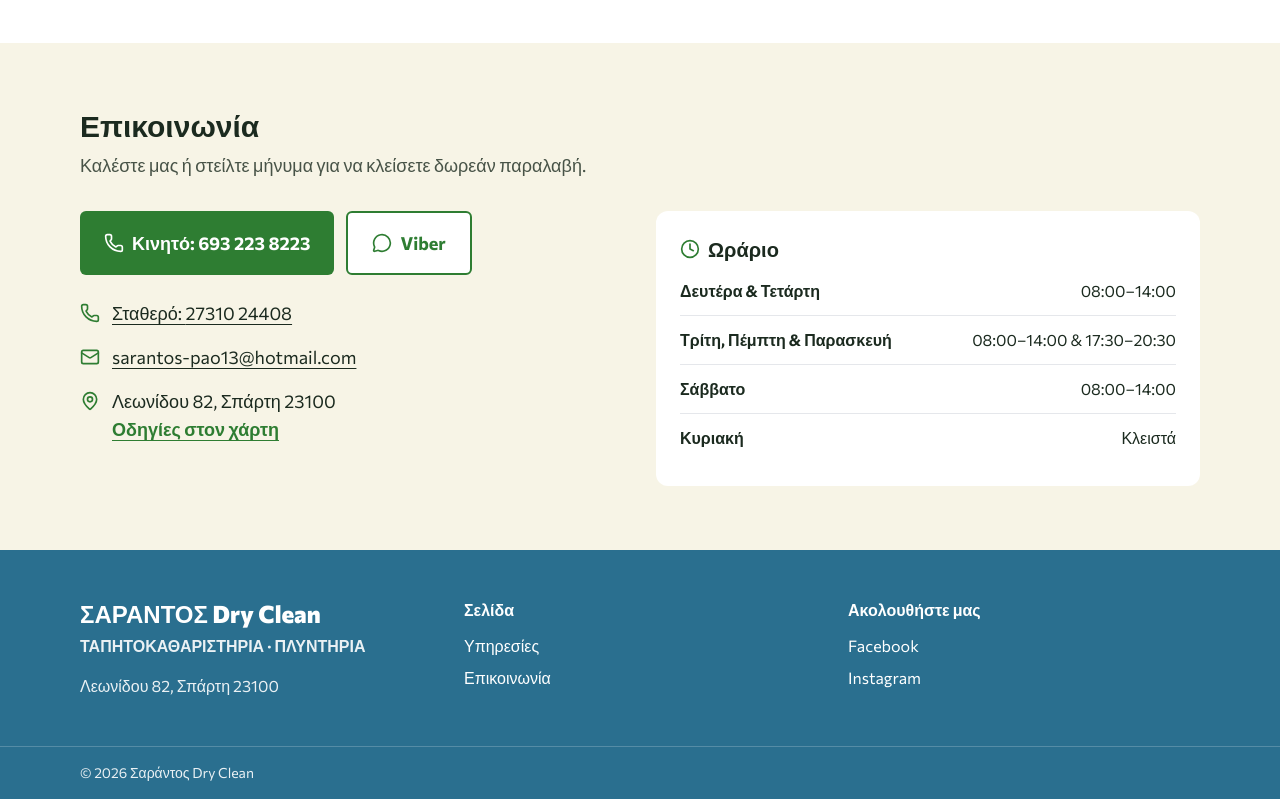
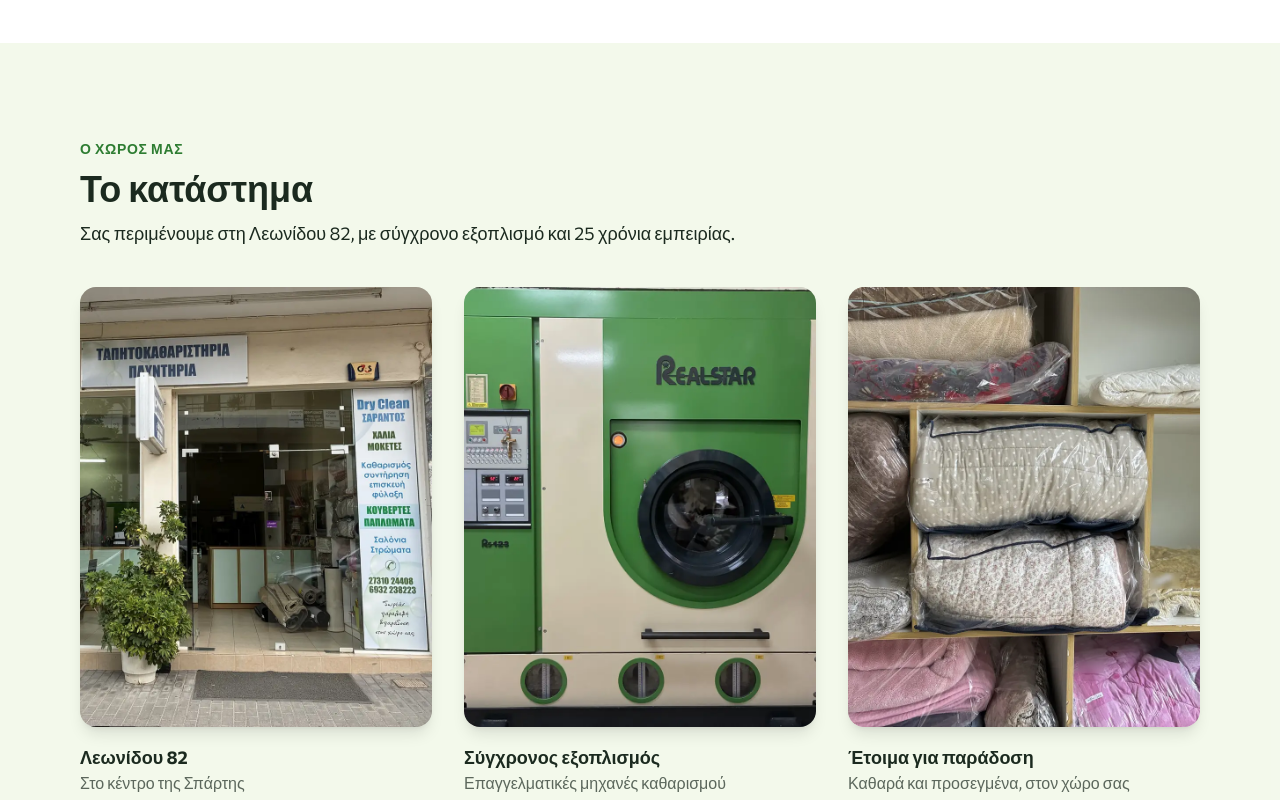
Before and after one commit to Gkony21/sarantos-dryclean, a Next.js app: page / in a window 1280 px wide. Shown: the part 1480-2280 px from the top of the page. Built offline with nearby package versions, Linux system fonts and the light colour scheme.

Commit message:
feat: add shop photo gallery section

```diff
--- a/app/page.tsx
+++ b/app/page.tsx
@@ -3,6 +3,7 @@ import Services from "@/components/Services";
 import Offer from "@/components/Offer";
 import Contact from "@/components/Contact";
 import StructuredData from "@/components/StructuredData";
+import Shop from "@/components/Shop";
 
 export default function Home() {
   return (
@@ -10,6 +11,7 @@ export default function Home() {
       <StructuredData />
       <Hero />
       <Services />
+      <Shop />
       <Contact />
       <Offer />
     </main>
--- /dev/null
+++ b/components/Shop.tsx
@@ -0,0 +1,64 @@
+import Image from "next/image";
+
+const photos = [
+  {
+    src: "/images/facade.webp",
+    alt: "Η βιτρίνα του καταστήματος στη Λεωνίδου 82",
+    title: "Λεωνίδου 82",
+    text: "Στο κέντρο της Σπάρτης",
+  },
+  {
+    src: "/images/machine.webp",
+    alt: "Επαγγελματική μηχανή στεγνού καθαρισμού",
+    title: "Σύγχρονος εξοπλισμός",
+    text: "Επαγγελματικές μηχανές καθαρισμού",
+  },
+  {
+    src: "/images/blankets.webp",
+    alt: "Καθαρά παπλώματα και κουβέρτες συσκευασμένα για παράδοση",
+    title: "Έτοιμα για παράδοση",
+    text: "Καθαρά και προσεγμένα, στον χώρο σας",
+  },
+];
+
+export default function Shop() {
+  return (
+    <section id="katastima" className="bg-brand-lime/10">
+      <div className="mx-auto max-w-6xl px-4 py-16 sm:py-24">
+        <p className="text-sm font-bold tracking-wider text-brand-green uppercase">
+          Ο χώρος μας
+        </p>
+        <h2 className="mt-2 text-3xl font-extrabold sm:text-4xl">
+          Το κατάστημα
+        </h2>
+        <p className="mt-3 max-w-2xl text-lg">
+          Σας περιμένουμε στη Λεωνίδου 82, με σύγχρονο εξοπλισμό και 25 χρόνια
+          εμπειρίας.
+        </p>
+
+        <ul className="mt-10 grid gap-8 sm:grid-cols-3">
+          {photos.map((photo, index) => (
+            <li key={photo.src}>
+              <figure>
+                <div className="overflow-hidden rounded-2xl shadow-lg">
+                  <Image
+                    src={photo.src}
+                    alt={photo.alt}
+                    width={800}
+                    height={1000}
+                    sizes="(min-width: 640px) 33vw, 100vw"
+                    className="h-auto w-full transition duration-500 hover:scale-105"
+                  />
+                </div>
+                <figcaption className="mt-4">
+                  <p className="text-lg font-bold">{photo.title}</p>
+                  <p className="text-brand-ink/70">{photo.text}</p>
+                </figcaption>
+              </figure>
+            </li>
+          ))}
+        </ul>
+      </div>
+    </section>
+  );
+}
```
Also changed, not shown: public/images/facade.webp, public/images/machine.webp.
